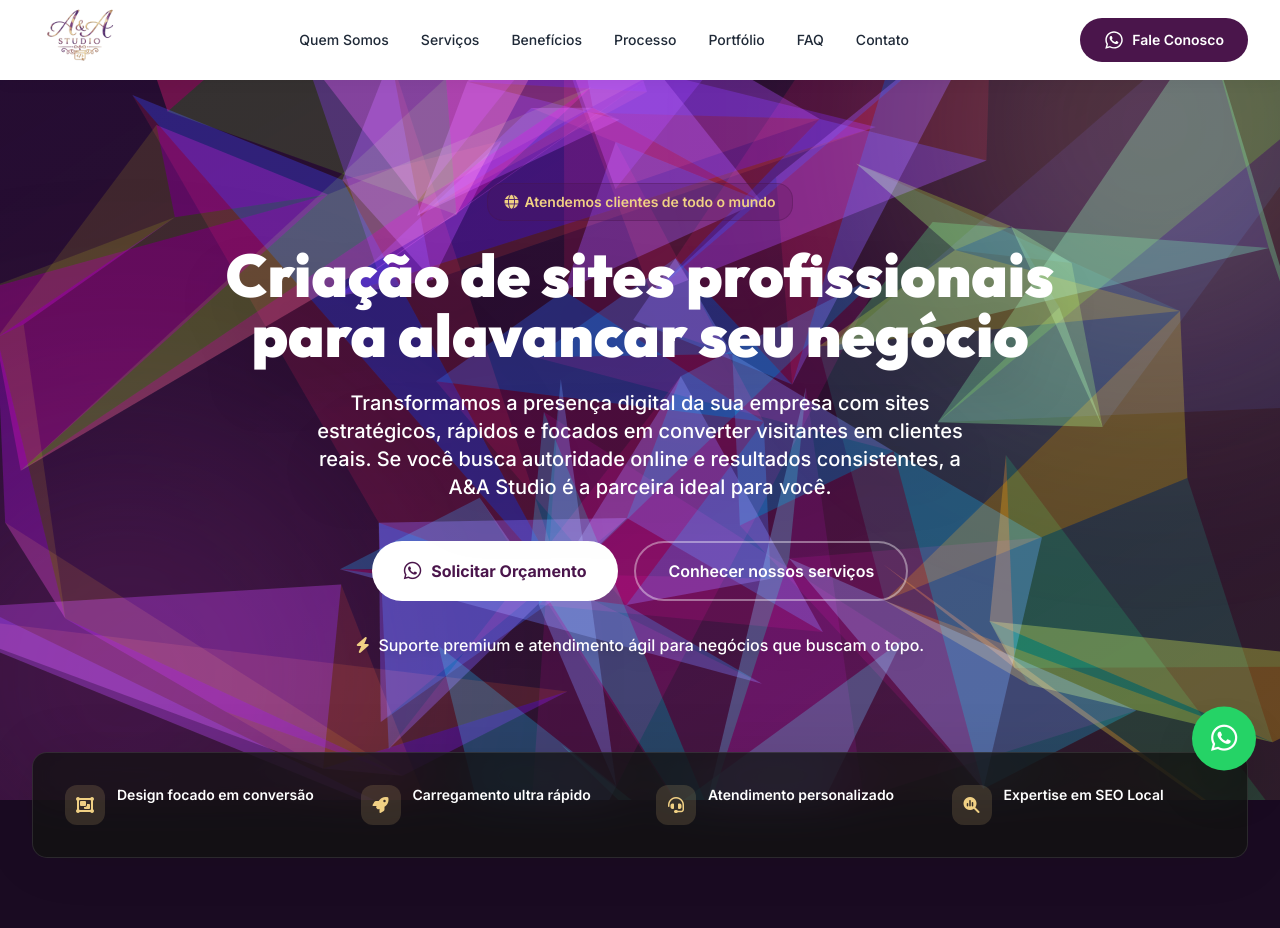
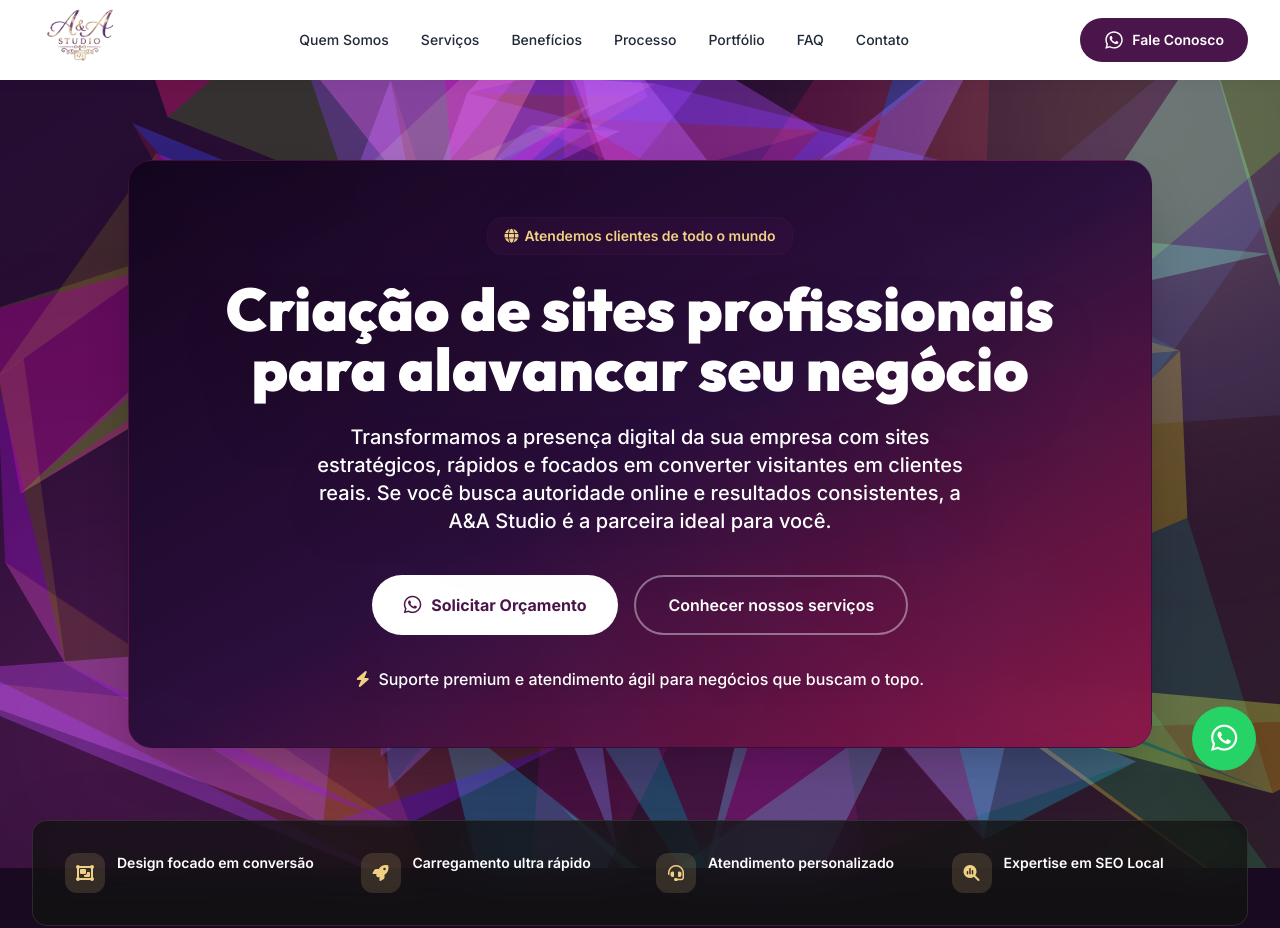
Before and after one commit to aeastudiocreation-cloud/site-aeastudio, a website: page index.html in a window 1280 px wide. Shown: the top 928 px of the page. Drawn offline with nearby package versions, Linux system fonts and the light colour scheme; animation ran at ten frames a second; a script that the page names is missing.

Commit message:
Adiciona caixa estilo glass no texto do hero

```diff
--- a/index.html
+++ b/index.html
@@ -419,8 +419,8 @@ html.lenis, html.lenis body {
                     </div>
                 </div>
 
-                <div class="relative z-10 max-w-7xl mx-auto px-6 lg:px-8 py-32 lg:py-0 flex justify-center">
-                    <div class="max-w-4xl lg:max-w-5xl mx-auto text-center flex flex-col items-center">
+                <div class="relative z-10 max-w-7xl mx-auto px-6 lg:px-8 py-32 lg:py-0 flex justify-center w-full">
+                    <div class="max-w-4xl lg:max-w-5xl mx-auto text-center flex flex-col items-center custom-hero-glass rounded-[24px] p-8 lg:p-14 shadow-2xl border border-brand-purple/50 backdrop-blur-md">
                         <div
                             class="inline-flex flex-col sm:flex-row items-center justify-center gap-1 sm:gap-2 px-4 sm:px-4 py-2 sm:py-1.5 rounded-2xl sm:rounded-full bg-brand-purple/20 border border-brand-purple/30 text-brand-gold text-[11px] sm:text-sm font-semibold mb-6 text-center leading-tight">
                             <div class="flex items-center gap-1.5">
```
